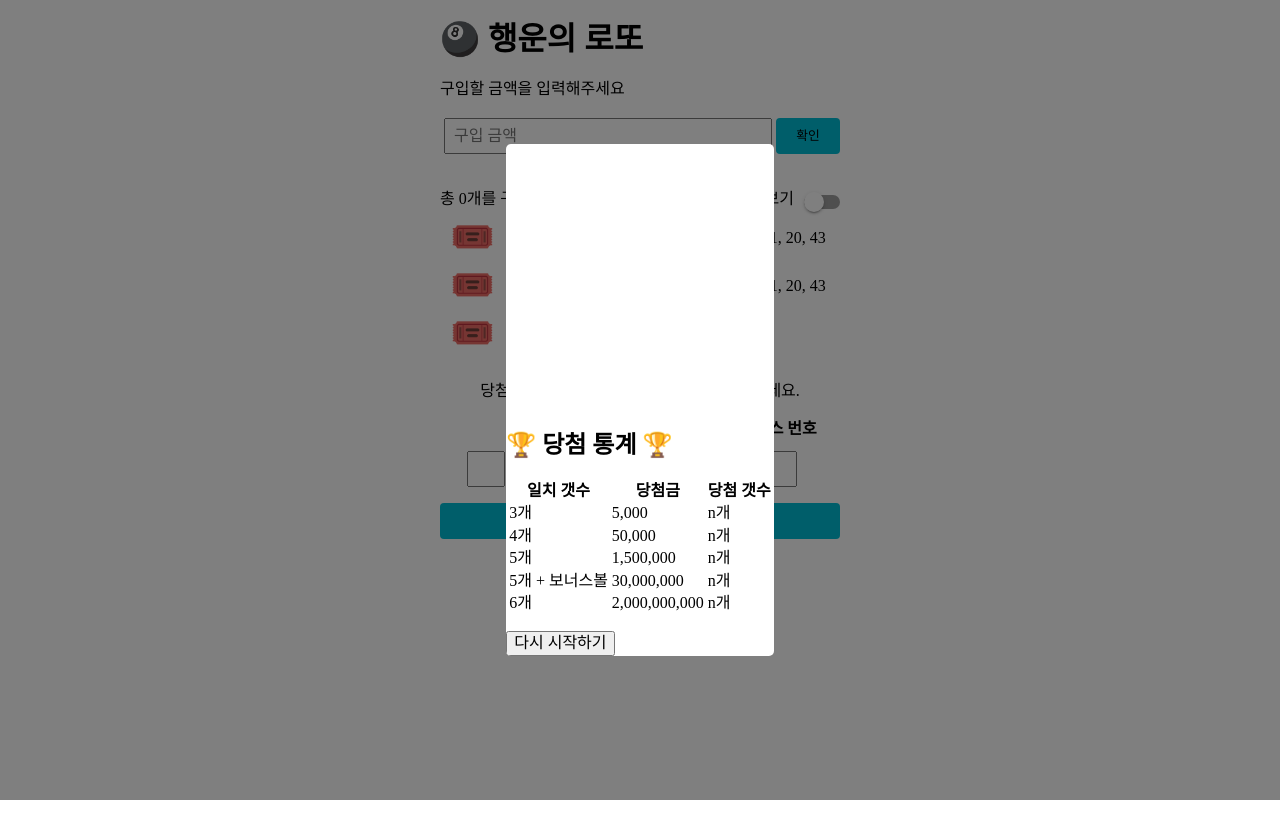
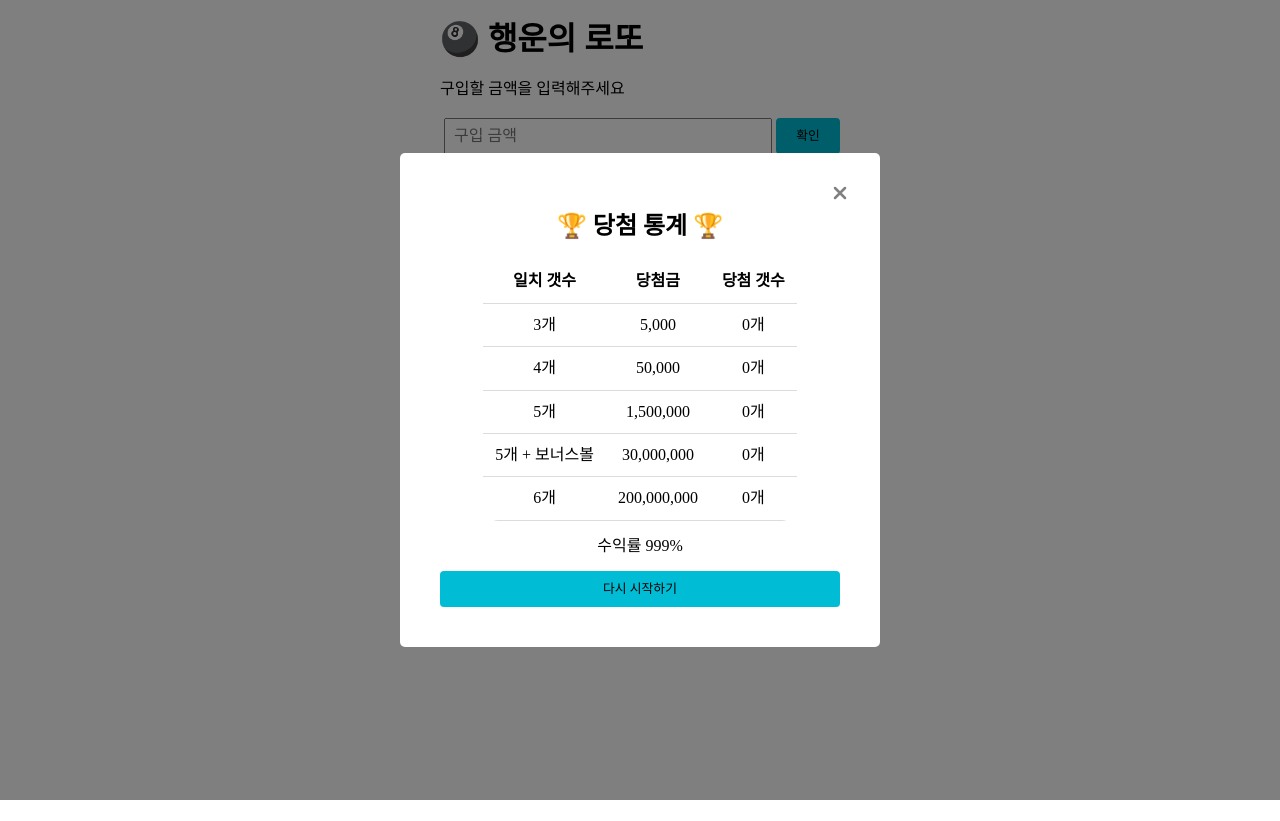
Before and after one commit to woowacourse/react-lotto, a React (Create React App) app: page / in a window 1280 px wide. Built offline with nearby package versions, Linux system fonts and the light colour scheme.

Commit message:
feat: ResultModal 컴포넌트 마크업, 스타일링 구현

```diff
--- a/src/App.styles.ts
+++ b/src/App.styles.ts
@@ -1,6 +1,6 @@
 import styled from 'styled-components';
 
 export const AppWrapper = styled.div`
-  max-width: 400px;
+  width: 400px;
   margin: 0 auto;
 `;
--- a/src/common/Modal.tsx
+++ b/src/common/Modal.tsx
@@ -27,17 +27,32 @@ const ModalWrapper = styled.div<ModalWrapperProps>`
 
 const ModalInner = styled.div`
   transition: top 0.25s ease;
-  max-width: 350px;
+  min-width: 480px;
   margin: auto;
   overflow: auto;
   background: #fff;
   border-radius: 5px;
   position: relative;
+  padding: 2.5rem;
 
   @media screen and (max-width: 768px) {
-    width: 90%;
-    height: 90%;
     box-sizing: border-box;
+  }
+`;
+
+const ModalClose = styled.div`
+  margin: 20px;
+  width: 20px;
+  position: absolute;
+  right: 10px;
+  top: 10px;
+  cursor: pointer;
+
+  .close-x {
+    stroke: gray;
+    fill: transparent;
+    stroke-linecap: round;
+    stroke-width: 5;
   }
 `;
 
@@ -50,11 +65,11 @@ export default class Modal extends Component<ModalProps> {
     return (
       <ModalWrapper open={this.props.open}>
         <ModalInner>
-          <div className="modal-close">
+          <ModalClose>
             <svg viewBox="0 0 40 40">
               <path className="close-x" d="M 10,10 L 30,30 M 30,10 L 10,30" />
             </svg>
-          </div>
+          </ModalClose>
           {this.props.children}
         </ModalInner>
       </ModalWrapper>
--- /dev/null
+++ b/src/components/ResultModal/ResultModal.styles.tsx
@@ -0,0 +1,34 @@
+import styled from 'styled-components';
+import Modal from '../../common/Modal';
+import { Wrapper } from '../../common/Wrapper';
+
+export const ResultModalWrapper = styled(Wrapper)`
+  .result-header,
+  .profit {
+    text-align: center;
+  }
+`;
+
+export const ResultTable = styled.table`
+  border-color: black;
+  border-width: 1px;
+  border-radius: 1em;
+  overflow: hidden;
+  border-collapse: collapse;
+
+  thead {
+    display: table-header-group;
+    vertical-align: middle;
+    border-color: inherit;
+  }
+
+  tr {
+    text-align: center;
+  }
+
+  th,
+  td {
+    padding: 0.75rem;
+    border-bottom: 1px solid gainsboro;
+  }
+`;
--- a/src/components/ResultModal/ResultModal.tsx
+++ b/src/components/ResultModal/ResultModal.tsx
@@ -1,5 +1,9 @@
 import React, { Component } from 'react';
 import Modal from '../../common/Modal';
+import Button from '../../common/Button';
+import { Wrapper } from '../../common/Wrapper';
+import { ResultModalWrapper, ResultTable } from './ResultModal.styles';
+import ResultTableRow from './ResultTableRow/ResultTableRow';
 
 type ResultModalProps = {
   open?: boolean;
@@ -9,9 +13,10 @@ export default class ResultModal extends Component<ResultModalProps> {
   render() {
     return (
       <Modal open={this.props.open}>
-        <h2 className="text-center">🏆 당첨 통계 🏆</h2>
-        <div className="d-flex justify-center">
-          <table className="result-table border-collapse border border-black">
+        <ResultModalWrapper>
+          <h2 className="result-header">🏆 당첨 통계 🏆</h2>
+          <Wrapper display="flex">
+            <ResultTable>
               <thead>
                 <tr className="text-center">
                   <th className="p-3">일치 갯수</th>
@@ -20,50 +25,21 @@ export default class ResultModal extends Component<ResultModalProps> {
                 </tr>
               </thead>
               <tbody>
-              <tr className="text-center">
-                <td className="p-3">3개</td>
-                <td className="p-3">5,000</td>
-                <td id="fifth" className="p-3">
-                  n개
-                </td>
-              </tr>
-              <tr className="text-center">
-                <td className="p-3">4개</td>
-                <td className="p-3">50,000</td>
-                <td id="fourth" className="p-3">
-                  n개
-                </td>
-              </tr>
-              <tr className="text-center">
-                <td className="p-3">5개</td>
-                <td className="p-3">1,500,000</td>
-                <td id="third" className="p-3">
-                  n개
-                </td>
-              </tr>
-              <tr className="text-center">
-                <td className="p-3">5개 + 보너스볼</td>
-                <td className="p-3">30,000,000</td>
-                <td id="second" className="p-3">
-                  n개
-                </td>
-              </tr>
-              <tr className="text-center">
-                <td className="p-3">6개</td>
-                <td className="p-3">2,000,000,000</td>
-                <td id="first" className="p-3">
-                  n개
-                </td>
-              </tr>
+                <ResultTableRow match={3} prize={5000} matchCount={0} />
+                <ResultTableRow match={4} prize={50000} matchCount={0} />
+                <ResultTableRow match={5} prize={1500000} matchCount={0} />
+                <ResultTableRow match={5} isBonus prize={30000000} matchCount={0} />
+                <ResultTableRow match={6} prize={200000000} matchCount={0} />
               </tbody>
-          </table>
-        </div>
-        <p id="profit" className="text-center font-bold"></p>
-        <div className="d-flex justify-center mt-5">
-          <button id="reset" type="reset" className="btn btn-cyan">
+            </ResultTable>
+          </Wrapper>
+          <p className="profit">수익률 999%</p>
+          <Wrapper display="flex">
+            <Button type="reset" fullWidth>
               다시 시작하기
-          </button>
-        </div>
+            </Button>
+          </Wrapper>
+        </ResultModalWrapper>
       </Modal>
     );
   }
--- /dev/null
+++ b/src/components/ResultModal/ResultTableRow/ResultTableRow.tsx
@@ -0,0 +1,23 @@
+import React, { Component } from 'react';
+import { getKRMoneyString } from '../../../utils/format';
+
+type ResultTableRowProps = {
+  match: number;
+  prize: number;
+  matchCount: number;
+  isBonus?: boolean;
+};
+
+export default class ResultTableRow extends Component<ResultTableRowProps> {
+  render() {
+    return (
+      <tr>
+        <td>
+          {this.props.match}개 {this.props.isBonus && '+ 보너스볼'}
+        </td>
+        <td>{getKRMoneyString(this.props.prize)}</td>
+        <td>{this.props.matchCount}개</td>
+      </tr>
+    );
+  }
+}
--- a/src/components/TicketList/TicketItem/TicketItem.styles.tsx
+++ b/src/components/TicketList/TicketItem/TicketItem.styles.tsx
@@ -1,6 +1,7 @@
 import styled from 'styled-components';
+import { Wrapper } from '../../../common/Wrapper';
 
-export const TicketItemWrapper = styled.div`
+export const TicketItemWrapper = styled(Wrapper)`
   display: flex;
   align-items: center;
 
--- a/src/components/TicketList/TicketList.styles.tsx
+++ b/src/components/TicketList/TicketList.styles.tsx
@@ -1,6 +1,7 @@
 import styled from 'styled-components';
+import { Wrapper } from '../../common/Wrapper';
 
-export const TicketListWrapper = styled.section`
+export const TicketListWrapper = styled(Wrapper)`
   margin-top: 2.25rem;
   min-width: 400px;
   margin-bottom: 1.5rem;
--- a/src/components/WinningNumberInput/WinningNumberInput.styles.tsx
+++ b/src/components/WinningNumberInput/WinningNumberInput.styles.tsx
@@ -1,6 +1,7 @@
 import styled from 'styled-components';
+import { Wrapper } from '../../common/Wrapper';
 
-export const WinningNumberInputWrapper = styled.div`
+export const WinningNumberInputWrapper = styled(Wrapper)`
   margin-bottom: 1rem;
 
   .input-label {
--- /dev/null
+++ b/src/utils/format.ts
@@ -0,0 +1,5 @@
+export const getKRMoneyString = (number: number) => {
+  if (Number.isNaN(number)) return;
+
+  return number.toLocaleString('ko-KR');
+};
```
Lines whose indentation alone changed are shown as unchanged.
